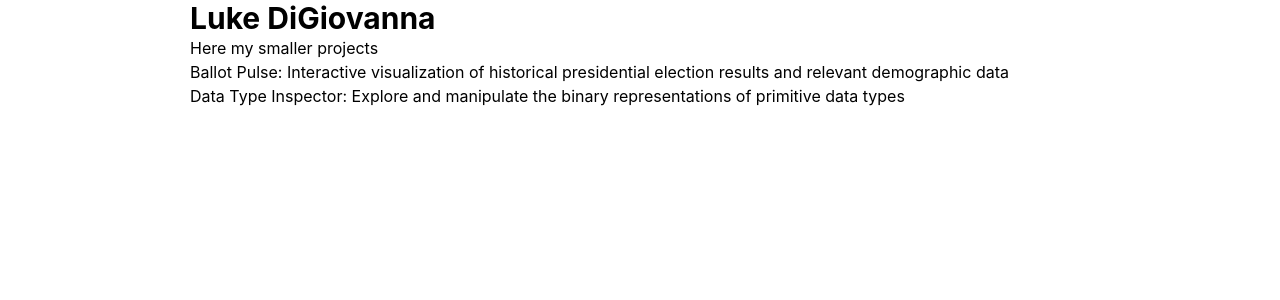
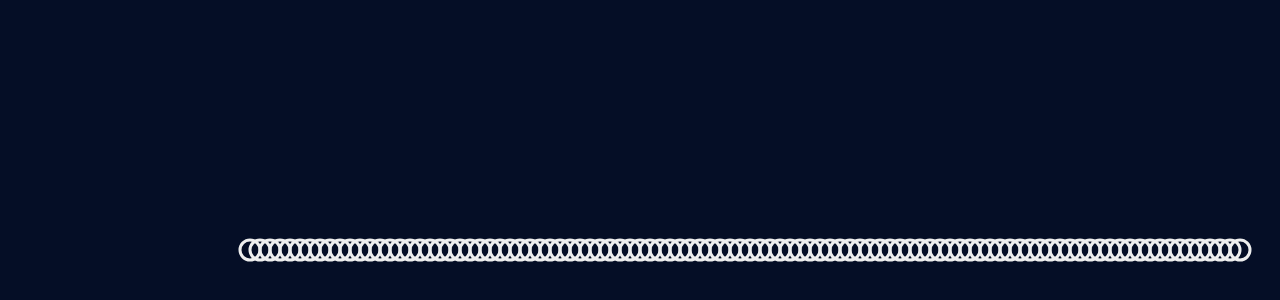
Before and after one commit to lukedigiovanna/lukedigiovanna.github.io, a React (Create React App) app: page / in a window 1280 px wide. Shown: the top 300 px of the page. Built offline with nearby package versions, Linux system fonts and the light colour scheme.

Commit message:
Snake procedural animation demo

```diff
--- a/src/App.tsx
+++ b/src/App.tsx
@@ -3,9 +3,14 @@ import React from 'react';
 import { smallProjects } from "./data";
 import { SmallProject } from './data';
 
+import { Canvas } from './Canvas';
+
+import insects from "./insects";
+
 function App() {
   return (
-    <div className="max-w-[900px] mx-auto block">
+    <>
+      <div className="max-w-[900px] mx-auto block z-10">
         <h1 className="text-3xl font-bold">
           Luke DiGiovanna
         </h1>
@@ -20,6 +25,8 @@ function App() {
           )}
         </ul>
       </div>
+      <Canvas render={insects.render.bind(insects)}/>
+    </>
   );
 }
 
--- /dev/null
+++ b/src/Canvas.tsx
@@ -0,0 +1,34 @@
+import React from "react";
+
+interface CanvasProperties {
+    render: (ctx: CanvasRenderingContext2D, width: number, height: number) => void;
+}
+
+const Canvas: React.FC<CanvasProperties> = ({ render }) => {
+    const ref = React.useRef(null);
+
+
+
+    const animationFrame = React.useMemo(() => {
+        return () => {
+            if (ref && ref.current) {
+                const canvas = ref.current as HTMLCanvasElement;
+                canvas.width = window.innerWidth;
+                canvas.height = window.innerHeight;
+                const ctx = canvas.getContext("2d");
+                if (ctx) {
+                    render(ctx, canvas.width, canvas.height);
+                    window.requestAnimationFrame(animationFrame);
+                }
+            }
+        }
+    }, [render]);
+
+    React.useEffect(() => {
+        window.requestAnimationFrame(animationFrame);
+    }, [ref, animationFrame]);
+
+    return <canvas ref={ref} className="w-[100vw] h-[100vh] absolute left-0 top-0 z-0"> </canvas>
+}
+
+export { Canvas };
--- /dev/null
+++ b/src/insects.ts
@@ -0,0 +1,115 @@
+
+interface Segment {
+    x: number;
+    y: number;
+    r: number;
+}
+
+interface Position {
+    x: number;
+    y: number;
+}
+
+class Creature {
+    public readonly segments: Segment[] = [];
+
+    private _target: Position | null = null;
+    private speed: number = 200;
+
+    constructor(x: number, y: number, r: number, numSegments: number) {
+        for (let i = 0; i < numSegments; i++) {
+            this.segments.push({
+                x: x + i * r,
+                y: y,
+                r: r
+            });
+        }
+    }
+
+    public set target(pos: Position | null) {
+        this._target = pos;
+    }
+
+    private relax() {
+        for (let i = 0; i < this.segments.length - 1; i++) {
+            // constrain i to i + 1
+            const s0 = this.segments[i];
+            const s1 = this.segments[i + 1];
+            let dx = s1.x - s0.x;
+            let dy = s1.y - s0.y;
+            // normalization step
+            const magnitude = Math.sqrt(dx * dx + dy * dy);
+            dx = dx / magnitude * s0.r;
+            dy = dy / magnitude * s0.r;
+            // move s1 to match this.
+            s1.x = s0.x + dx;
+            s1.y = s0.y + dy;
+        }
+    }
+
+    update(dt: number, width: number, height: number) {
+        // if (Math.random() < dt) {
+        //     this.target = {
+        //         x: Math.random() * width,
+        //         y: Math.random() * height
+        //     };
+        // }
+
+        if (this._target) {
+            const s0 = this.segments[0];
+            const dx = this._target.x - s0.x;
+            const dy = this._target.y - s0.y;
+            const magnitude = Math.sqrt(dx * dx + dy * dy);
+            s0.x += dx / magnitude * this.speed * dt;
+            s0.y += dy / magnitude * this.speed * dt;
+        }
+        this.relax();
+    }
+
+    render(ctx: CanvasRenderingContext2D) {
+        for (const s of this.segments) {
+            ctx.strokeStyle = "#eee";
+            ctx.lineWidth = 3;
+            ctx.beginPath();
+            ctx.arc(s.x, s.y, s.r, 0, Math.PI * 2);
+            ctx.stroke();
+        }
+    }
+}
+
+class InsectsEngine {
+    private creatures: Creature[] = [];
+    private lastRenderTime: number;
+    private simulationTime: number; // elapsed wall-clock time of simulation
+
+    constructor() {
+        this.lastRenderTime = -1;
+        this.simulationTime = 0;
+
+        this.creatures.push(new Creature(250, 250, 10, 100));
+
+        window.addEventListener("mousemove", (ev) => {
+            // this.creatures[0].segments[0].x = ev.x;
+            // this.creatures[0].segments[0].y = ev.y;
+            this.creatures[0].target = { x: ev.x, y: ev.y };
+        })
+    }
+
+    render(ctx: CanvasRenderingContext2D, width: number, height: number) {
+        const currentTime = (new Date()).getTime();
+        const dt = this.lastRenderTime < 0 ? 0 : (currentTime - this.lastRenderTime) / 1000;
+        this.simulationTime += dt;
+        this.lastRenderTime = currentTime;
+        ctx.fillStyle = "#050e26";
+        ctx.fillRect(0, 0, width, height);
+
+        for (const creature of this.creatures) {
+            creature.update(dt, width, height);
+            creature.render(ctx);
+        }
+    }
+}
+
+const engine = new InsectsEngine();
+
+export default engine;
```
Lines whose indentation alone changed are shown as unchanged.
